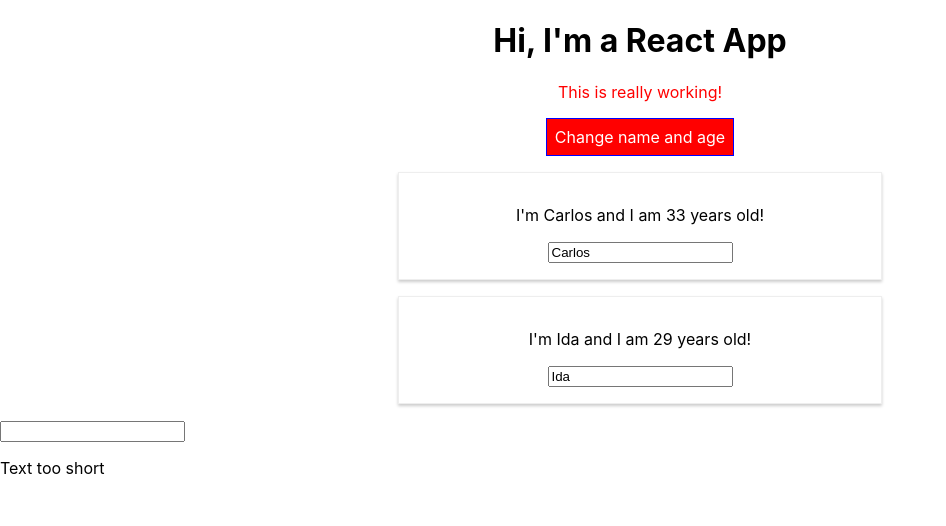
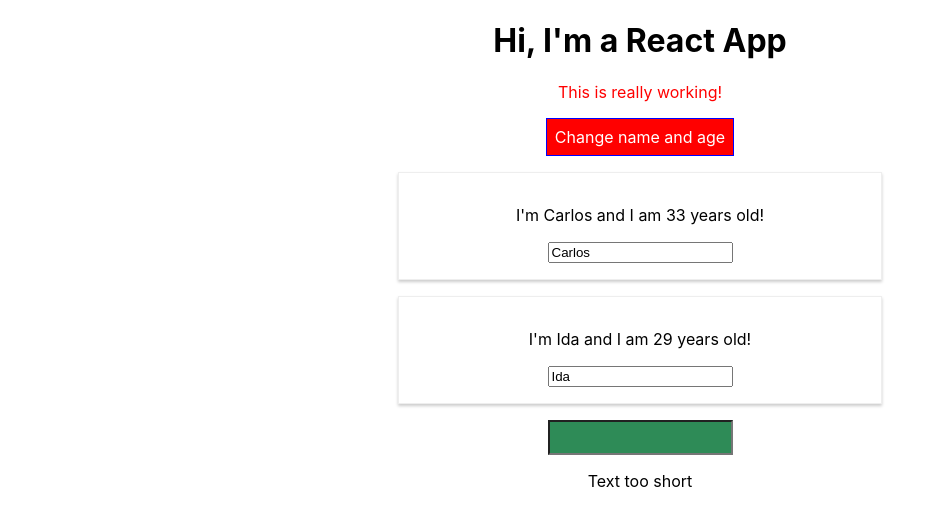
Before and after one commit to Carltesio/React_course_demo, a React (Create React App) app: page / in a window 1280 px wide. Shown: the top 526 px of the page, without its empty margins (0-946 px from the left). Built offline with nearby package versions, Linux system fonts and the light colour scheme.

Commit message:
refactor styling for input field, adding a useEffect hook

```diff
--- a/src/Components/App.js
+++ b/src/Components/App.js
@@ -3,7 +3,8 @@
 import Validation from './validation';
 import Char from './Char';
 import Persons from './Persons/Persons';
-import Cockpit from './Cockpit/Cockpit'
+import Cockpit from './Cockpit/Cockpit';
+import classes from './App.module.css';
 // import styled from 'styled-components'
 
 const App = props => {
@@ -102,21 +103,29 @@
     //   color: 'black'
     // }
   }
+const input = []
   return (
-    <div >
+    <div>
+ <div >
       <Cockpit
         showPersons={showPersonsState.showPersons}
         persons={personState.persons}
         clicked={togglePersonhandler}
       />
       {person}
-      <input type="text"
+    </div >
+
+    <div className={classes.App}>
+      <input
+        type="text"
         onChange={inputChangeHandler}
         value={userInputState.userInput} />
       <p>{userInputState.userInput}</p>
       <Validation inputLength={userInputState.userInput.length} />
       {charList}
-    </div >
+    </div>
+    </div>
+
   )
 }
 export default App
--- a/src/Components/App.module.css
+++ b/src/Components/App.module.css
@@ -1,3 +1,9 @@
 .App{
     text-align: center
 }
+
+.App input{
+   background-color: seagreen;
+   padding-top: 15px;
+
+}
--- a/src/Components/Cockpit/Cockpit.js
+++ b/src/Components/Cockpit/Cockpit.js
@@ -1,8 +1,11 @@
-import React from 'react';
+import React, {useEffect} from 'react';
 import classes from '../Cockpit/Cockpit.module.css';
 
 
-const cockpit = (props) => {
+const Cockpit = (props) => {
+  useEffect (() => {
+    console.log('[cockpit.js] useEffect');
+  });
   const assignedClasses = [];
   let btnClass = '';
   if (props.showPersons) {
@@ -24,4 +27,4 @@
   )
 }
 
-export default cockpit;
+export default Cockpit;
--- a/src/Components/validation.js
+++ b/src/Components/validation.js
@@ -1,4 +1,4 @@
-import React from 'react'
+import React from 'react';
 
 const validation = (props) => {
     let validationMessage = "Text long enough";
@@ -7,7 +7,7 @@
         validationMessage = "Text too short";
     }
     return (
-        <div>
+        <div >
             <p>{validationMessage}</p>
         </div>
     )
```
